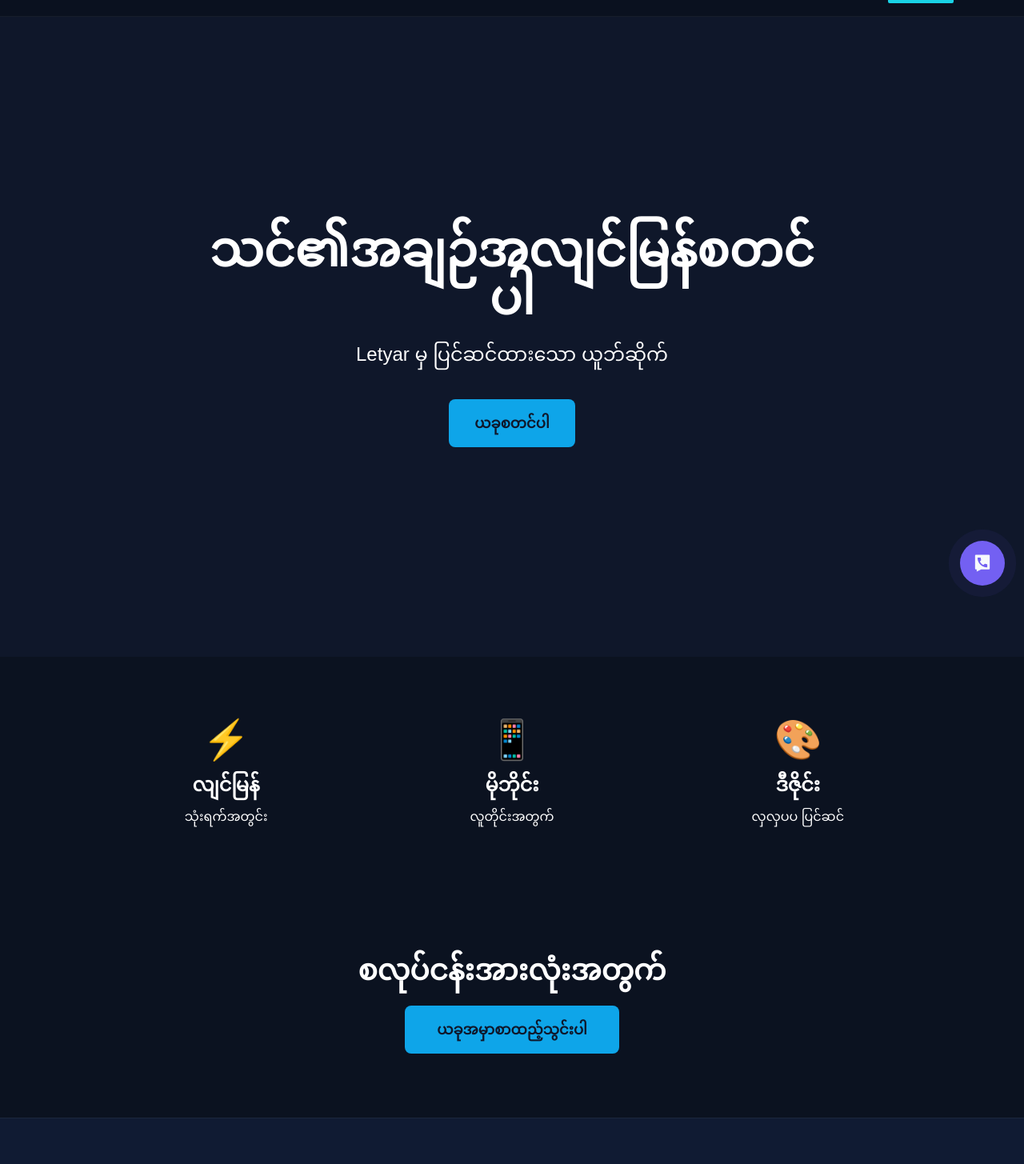
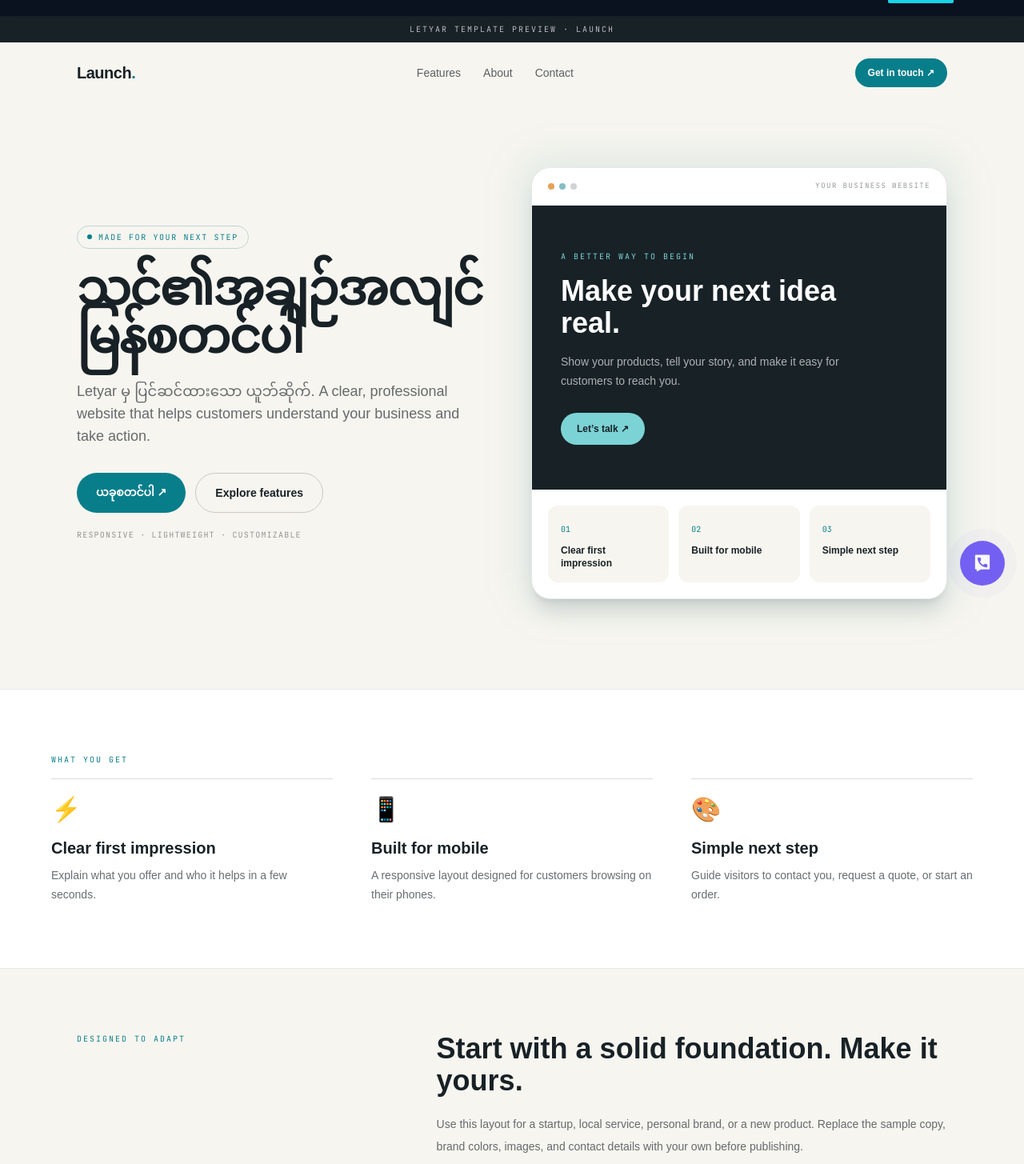
Before and after one commit to letyarworks/letyar-website, a Next.js app: page /templates/launch in a window 1280 px wide. Shown: the part 44-1499 px from the top of the page at 80% size. Built offline with nearby package versions, Linux system fonts and the light colour scheme; a web font is replaced by a local one.

Commit message:
Build real responsive Launch template preview

```diff
--- a/app/templates/launch/page.tsx
+++ b/app/templates/launch/page.tsx
@@ -1,61 +1,131 @@
+import Link from "next/link";
 import { launchTemplateDefaults } from "@/lib/templates/launch";
 
 export const metadata = {
-  title: "Launch — Letyar",
-  description: "Fast startup website template for Myanmar businesses",
+  title: "Launch — Letyar Template Preview",
+  description:
+    "A responsive, Myanmar-ready landing page template for small businesses and new products.",
 };
+
+const products = [
+  { number: "01", title: "Clear first impression", body: "Explain what you offer and who it helps in a few seconds." },
+  { number: "02", title: "Built for mobile", body: "A responsive layout designed for customers browsing on their phones." },
+  { number: "03", title: "Simple next step", body: "Guide visitors to contact you, request a quote, or start an order." },
+];
 
 export default function LaunchTemplate() {
   const t = launchTemplateDefaults;
 
   return (
-    <div className="min-h-screen bg-slate-900 text-white">
-      {/* HERO */}
-      <section
-        className="relative min-h-screen flex items-center justify-center px-6 py-20"
-        style={{ backgroundColor: t.hero.backgroundColor }}
-      >
-        <div className="max-w-3xl mx-auto text-center">
-          <h1 className="font-display text-5xl md:text-6xl font-bold mb-6">
+    <main className="min-h-screen bg-[#f7f5ef] text-[#172126]">
+      <div className="border-b border-[#172126]/10 bg-[#172126] px-4 py-2 text-center font-mono text-[10px] uppercase tracking-[0.2em] text-white/70">
+        Letyar Template Preview · Launch
+      </div>
+
+      <header className="mx-auto flex max-w-6xl items-center justify-between px-5 py-5 md:px-8">
+        <Link href="/templates" className="font-display text-xl font-bold tracking-tight">
+          {t.title.replace(" Template", "")}<span className="text-[#087e8b]">.</span>
+        </Link>
+        <nav className="hidden items-center gap-7 text-sm text-[#172126]/70 md:flex">
+          <a href="#features" className="transition hover:text-[#087e8b]">Features</a>
+          <a href="#about" className="transition hover:text-[#087e8b]">About</a>
+          <a href="#contact" className="transition hover:text-[#087e8b]">Contact</a>
+        </nav>
+        <Link href="/contact" className="rounded-full bg-[#087e8b] px-4 py-2.5 text-xs font-semibold text-white transition hover:bg-[#06636d]">
+          Get in touch ↗
+        </Link>
+      </header>
+
+      <section className="mx-auto grid max-w-6xl gap-12 px-5 pb-20 pt-12 md:grid-cols-2 md:items-center md:px-8 md:pb-28 md:pt-20">
+        <div>
+          <p className="mb-5 inline-flex items-center gap-2 rounded-full border border-[#087e8b]/25 px-3 py-1.5 font-mono text-[10px] uppercase tracking-[0.16em] text-[#087e8b]">
+            <span className="h-1.5 w-1.5 rounded-full bg-[#087e8b]" />
+            Made for your next step
+          </p>
+          <h1 className="max-w-xl font-display text-4xl font-bold leading-[1.08] tracking-tight md:text-6xl">
             {t.hero.headline}
           </h1>
-          <p className="text-xl md:text-2xl text-slate-300 mb-10">
-            {t.hero.subheadline}
+          <p className="mt-6 max-w-lg text-base leading-7 text-[#172126]/65 md:text-lg">
+            {t.hero.subheadline}. A clear, professional website that helps customers understand your business and take action.
           </p>
-          <button
-            className="px-8 py-4 text-lg font-semibold rounded-lg transition"
-            style={{ backgroundColor: t.hero.accentColor, color: "#0F172A" }}
-          >
-            {t.hero.ctaText}
-          </button>
+          <div className="mt-8 flex flex-wrap gap-3">
+            <a href="#contact" className="rounded-full bg-[#087e8b] px-6 py-3.5 text-sm font-semibold text-white transition hover:bg-[#06636d]">
+              {t.hero.ctaText} ↗
+            </a>
+            <a href="#features" className="rounded-full border border-[#172126]/20 px-6 py-3.5 text-sm font-semibold transition hover:border-[#087e8b] hover:text-[#087e8b]">
+              Explore features
+            </a>
+          </div>
+          <p className="mt-5 font-mono text-[10px] uppercase tracking-[0.12em] text-[#172126]/45">
+            Responsive · Lightweight · Customizable
+          </p>
+        </div>
+
+        <div className="relative">
+          <div className="absolute -inset-3 rounded-[2rem] bg-[#087e8b]/10 blur-xl" />
+          <div className="relative overflow-hidden rounded-[1.5rem] border border-[#172126]/10 bg-white shadow-xl shadow-[#172126]/10">
+            <div className="flex items-center justify-between border-b border-[#172126]/10 px-5 py-4">
+              <div className="flex gap-1.5"><span className="h-2 w-2 rounded-full bg-[#e8a15b]" /><span className="h-2 w-2 rounded-full bg-[#087e8b]/50" /><span className="h-2 w-2 rounded-full bg-[#172126]/20" /></div>
+              <span className="font-mono text-[9px] uppercase tracking-[0.16em] text-[#172126]/45">Your business website</span>
+            </div>
+            <div className="bg-[#172126] px-6 py-10 text-white md:px-9 md:py-14">
+              <p className="font-mono text-[10px] uppercase tracking-[0.2em] text-[#7bd3d5]">A better way to begin</p>
+              <h2 className="mt-4 max-w-sm font-display text-3xl font-semibold leading-tight md:text-4xl">Make your next idea real.</h2>
+              <p className="mt-4 max-w-sm text-sm leading-6 text-white/65">Show your products, tell your story, and make it easy for customers to reach you.</p>
+              <div className="mt-7 inline-flex rounded-full bg-[#7bd3d5] px-5 py-3 text-xs font-semibold text-[#172126]">Let’s talk ↗</div>
+            </div>
+            <div className="grid grid-cols-3 gap-3 p-4 md:p-5">
+              {products.map((item) => (
+                <div key={item.number} className="rounded-xl bg-[#f7f5ef] p-3 md:p-4">
+                  <span className="font-mono text-[10px] text-[#087e8b]">{item.number}</span>
+                  <p className="mt-2 text-xs font-semibold leading-4">{item.title}</p>
+                </div>
+              ))}
+            </div>
+          </div>
         </div>
       </section>
 
-      {/* FEATURES */}
-      <section className="py-20 px-6 bg-slate-800">
-        <div className="max-w-5xl mx-auto">
-          <div className="grid grid-cols-1 md:grid-cols-3 gap-12">
-            {t.features.map((f, i) => (
-              <div key={i} className="text-center">
-                <div className="text-5xl mb-4">{f.icon}</div>
-                <h3 className="text-2xl font-bold mb-3">{f.title}</h3>
-                <p className="text-slate-400">{f.description}</p>
-              </div>
+      <section id="features" className="border-y border-[#172126]/10 bg-white px-5 py-16 md:px-8 md:py-20">
+        <div className="mx-auto max-w-6xl">
+          <p className="font-mono text-[10px] uppercase tracking-[0.2em] text-[#087e8b]">What you get</p>
+          <div className="mt-4 grid gap-8 md:grid-cols-3 md:gap-12">
+            {t.features.map((feature, index) => (
+              <article key={feature.title} className="border-t border-[#172126]/15 pt-5">
+                <span className="text-3xl" aria-hidden="true">{feature.icon}</span>
+                <h3 className="mt-4 font-display text-xl font-semibold">{products[index]?.title ?? feature.title}</h3>
+                <p className="mt-2 text-sm leading-6 text-[#172126]/65">{products[index]?.body ?? feature.description}</p>
+              </article>
             ))}
           </div>
         </div>
       </section>
 
-      {/* CTA */}
-      <section className="py-20 px-6 text-center">
-        <h2 className="text-4xl font-bold mb-6">စလုပ်ငန်းအားလုံးအတွက်</h2>
-        <button
-          className="px-10 py-4 text-lg font-bold rounded-lg"
-          style={{ backgroundColor: t.hero.accentColor, color: "#0F172A" }}
-        >
-          ယခုအမှာစာထည့်သွင်းပါ
-        </button>
+      <section id="about" className="mx-auto grid max-w-6xl gap-6 px-5 py-16 md:grid-cols-[0.8fr_1.2fr] md:px-8 md:py-20">
+        <p className="font-mono text-[10px] uppercase tracking-[0.2em] text-[#087e8b]">Designed to adapt</p>
+        <div>
+          <h2 className="max-w-2xl font-display text-3xl font-semibold leading-tight md:text-4xl">Start with a solid foundation. Make it yours.</h2>
+          <p className="mt-5 max-w-2xl text-sm leading-7 text-[#172126]/65">Use this layout for a startup, local service, personal brand, or a new product. Replace the sample copy, brand colors, images, and contact details with your own before publishing.</p>
+        </div>
       </section>
-    </div>
+
+      <section id="contact" className="bg-[#172126] px-5 py-16 text-white md:px-8 md:py-20">
+        <div className="mx-auto flex max-w-6xl flex-col gap-7 md:flex-row md:items-end md:justify-between">
+          <div>
+            <p className="font-mono text-[10px] uppercase tracking-[0.2em] text-[#7bd3d5]">Ready when you are</p>
+            <h2 className="mt-4 max-w-xl font-display text-3xl font-semibold leading-tight md:text-5xl">Let’s build your next step.</h2>
+            <p className="mt-4 max-w-lg text-sm leading-6 text-white/60">This is a working design preview. Contact Letyar to customize this template for your business.</p>
+          </div>
+          <Link href="/contact" className="inline-flex w-fit rounded-full bg-[#7bd3d5] px-6 py-3.5 text-sm font-semibold text-[#172126] transition hover:bg-white">
+            Contact Letyar ↗
+          </Link>
+        </div>
+      </section>
+
+      <footer className="flex flex-col gap-2 px-5 py-6 font-mono text-[10px] uppercase tracking-[0.12em] text-[#172126]/50 md:flex-row md:items-center md:justify-between md:px-8">
+        <span>Launch Template · Letyar</span>
+        <Link href="/templates" className="transition hover:text-[#087e8b]">Browse all templates →</Link>
+      </footer>
+    </main>
   );
 }
```
